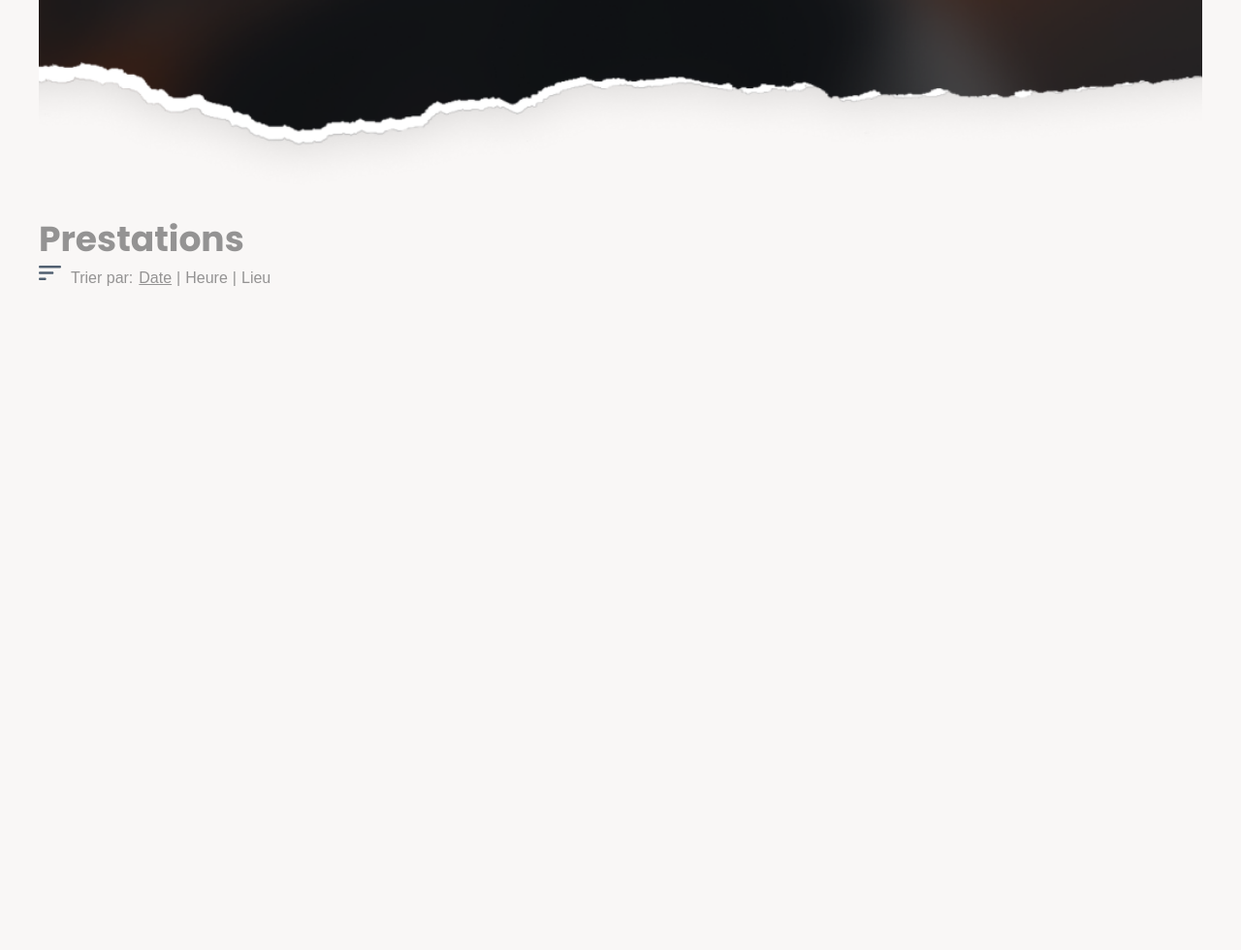
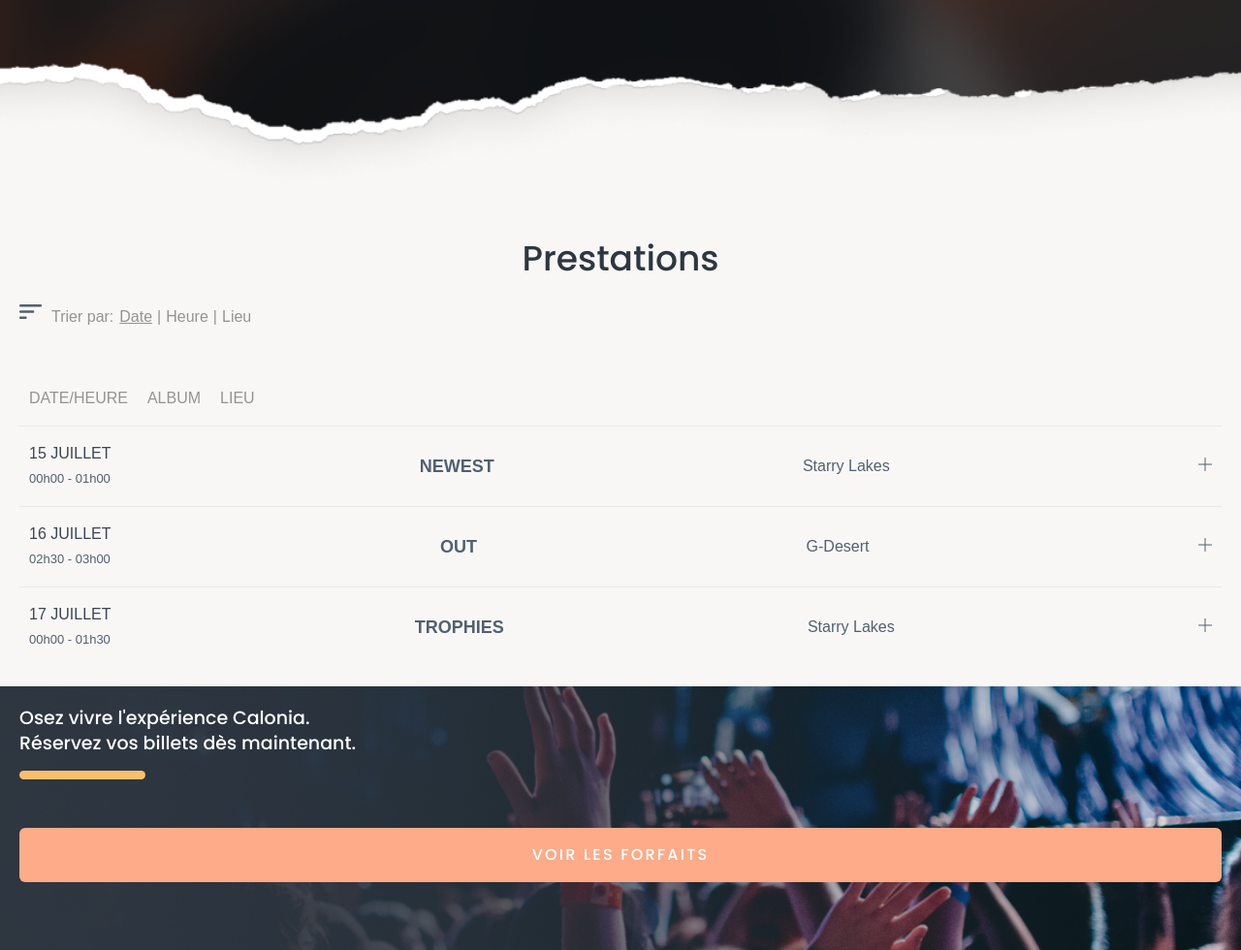
Before and after one commit to lucasjoliveau/cw4-tp3, a website: page src/fiche-invite.html in a window 1280 px wide. Shown: the part 890-1870 px from the top of the page at 97% size. Before the commit the page ends 1190 px from the top, so only its background shows below. Drawn offline with nearby package versions, Linux system fonts and the light colour scheme; files that its build step writes are made by us from their sources; a web font is replaced by a local one.

```diff
--- a/src/fiche-invite.html
+++ b/src/fiche-invite.html
@@ -53,8 +53,7 @@
 
 
 <!-----------------------------------  Hero  ----------------------------------->
-<div class="wrapper">
-    <section class="hero hero-fiche">
+<section class="hero hero-fiche wrap">
     <img src="images/artiste_brandon_miles.png" alt="Brandon Miles" class="img-artiste">
     <h4>Brandon Miles</h4>
     <h6>Hip-hop</h6>
@@ -77,7 +76,7 @@
 
 
 <!-----------------------------------  Prestations  ----------------------------------->
-    <section class="prestations">
+<section class="prestations wrap">
     <h4>Prestations</h4>
     <div class="trier">
         <img src="images/i_trier.svg" alt="Option de tri">
@@ -89,11 +88,77 @@
         </ul>
     </div>
 
+    <div class="liste-prestations">
+        <ul class="prestations-legende">
+            <li><h6>Date/heure</h6></li>
+            <li><h6>Album</h6></li>
+            <li><h6>Lieu</h6></li>
+        </ul>
 
+        <ul>
+            <!--     UNE PRESTATION       -->
+            <hr class="hr-thin">
+            <li>
+                <ul class="details-prestation">
+                    <li>
+                        <div class="date-heure">
+                            <h6>15 juillet</h6>
+                            <p class="petit-texte">00h00 - 01h00</p>
+                        </div>
+                    </li>
+                    <li><p class="titre-prestation">Newest</p></li>
+                    <li><p>Starry Lakes</p></li>
+                    <li><a href=""><img src="images/i_plus.svg" alt="Icône plus" class="icone-plus"></a></li>
+                </ul>
+            </li>
+            <!--     FIN UNE PRESTATION       -->
+            <!--     UNE PRESTATION       -->
+            <hr class="hr-thin">
+            <li>
+                <ul class="details-prestation">
+                    <li>
+                        <div class="date-heure">
+                            <h6>16 juillet</h6>
+                            <p class="petit-texte">02h30 - 03h00</p>
+                        </div>
+                    </li>
+                    <li><p class="titre-prestation">Out</p></li>
+                    <li><p>G-Desert</p></li>
+                    <li><a href=""><img src="images/i_plus.svg" alt="Icône plus" class="icone-plus"></a></li>
+                </ul>
+            </li>
+            <!--     FIN UNE PRESTATION       -->
+            <!--     UNE PRESTATION       -->
+            <hr class="hr-thin">
+            <li>
+                <ul class="details-prestation">
+                    <li>
+                        <div class="date-heure">
+                            <h6>17 juillet</h6>
+                            <p class="petit-texte">00h00 - 01h30</p>
+                        </div>
+                    </li>
+                    <li><p class="titre-prestation">Trophies</p></li>
+                    <li><p>Starry Lakes</p></li>
+                    <li><a href=""><img src="images/i_plus.svg" alt="Icône plus" class="icone-plus"></a></li>
+                </ul>
+            </li>
+            <!--     FIN UNE PRESTATION       -->
+            <div class="hr-thin">
+        </ul>
+    </div>
 </section>
 
 
-</div>
+<!-----------------------------------  BANDEAU PUBLICITAIRE  ----------------------------------->
+<section class="zone-publicite wrap">
+    <p>Osez vivre l'expérience Calonia.</p>
+    <p>Réservez vos billets dès maintenant.</p>
+    <div class="ligne-surlignement"></div>
+
+    <div><a href="" class="btn">Voir les forfaits</a></div>
+</section>
+
 
 </body>
 </html>
--- a/src/scss/components/_accueil-commanditaires.scss
+++ b/src/scss/components/_accueil-commanditaires.scss
@@ -12,7 +12,7 @@
     justify-content: center;
 
     li {
-      margin: 27px 16px;
+      margin: 27px 14px;
     }
 
   }
--- a/src/scss/components/_accueil-forfait.scss
+++ b/src/scss/components/_accueil-forfait.scss
@@ -1,6 +1,7 @@
 .forfait {
   background-color: $neutre-6;
-  border: 0.5px solid #949393;
+  border: 0.5px solid #DBD9D8;
+
   border-radius: 10px;
   padding: 22px;
   height: 500px;
--- a/src/scss/components/_accueil-infolettre.scss
+++ b/src/scss/components/_accueil-infolettre.scss
@@ -1,10 +1,13 @@
 .infolettre {
+  .wrap {
     background-color: $neutre-1;
     display: flex;
     justify-content: center;
     flex-direction: column;
     align-items: center;
     padding: 56px 0 96px;
+  }
+
 
   h3 {
     color: $neutre-6;
--- /dev/null
+++ b/src/scss/components/_fiche-bandeau.scss
@@ -0,0 +1,25 @@
+.zone-publicite {
+  background-image: url("../images/bg_bandeau_1.png");
+  background-position: center;
+  background-size: cover;
+
+  p {
+    font-weight: 500;
+    font-family: $ff-title;
+    color: $neutre-6;
+    font-size: 19px;
+  }
+
+
+  div.ligne-surlignement {
+    background-color: $color-complementaire;
+    width: 130px;
+    height: 9px;
+    border-radius: 20px;
+    margin-top: 15px;
+  }
+
+  .btn {
+    margin: 50px 0;
+  }
+}
--- a/src/scss/components/_fiche-hero.scss
+++ b/src/scss/components/_fiche-hero.scss
@@ -7,6 +7,7 @@
     flex-direction: column;
     height: 130vh;
     align-items: center;
+
 
   .img-artiste {
     border-radius: 19px;
--- a/src/scss/components/_fiche-prestations.scss
+++ b/src/scss/components/_fiche-prestations.scss
@@ -1,5 +1,21 @@
+.prestations {
+
+  ul {
+    list-style: none !important;
+  }
+
+  h4 {
+    text-align: center;
+    font-weight: 500;
+    color: $neutre-1;
+    margin-bottom: 20px;
+  }
+}
+
 .trier {
   display: flex;
+  margin-bottom: 43px;
+
   img {
     width: 23px;
     height: 15px;
@@ -8,7 +24,7 @@
 
   ul {
     display: flex;
-      list-style: none;
+    list-style: none;
 
     li {
       margin: 0;
@@ -31,3 +47,55 @@
     }
   }
 }
+
+.prestations-legende {
+  display: flex;
+  list-style: none;
+  padding: 0;
+
+  li {
+    margin: 0 10px;
+
+    h6 {
+      color: $neutre-4;
+    }
+  }
+}
+
+.icone-plus {
+  width: auto;
+}
+
+
+
+
+.liste-prestations {
+  .details-prestation {
+    color: $neutre-3;
+    display: flex;
+    align-items: center;
+    list-style: none;
+    margin: 15px 0;
+    justify-content: space-between;
+
+
+
+    li {
+      margin: 0 10px;
+    }
+
+    h6 {
+      margin: 0;
+    }
+
+  }
+
+  p.titre-prestation {
+    font-style: normal;
+    font-weight: 600;
+    font-size: 18px;
+    line-height: 160%;
+    color: $neutre-3;
+    text-transform: uppercase;
+  }
+}
--- a/src/scss/components/_footer.scss
+++ b/src/scss/components/_footer.scss
@@ -1,4 +1,9 @@
-footer {
+footer .wrap {
+
+  hr {
+    margin: auto;
+  }
+
   .footer-logo {
     margin: 30px auto;
     display: flex;
@@ -17,7 +22,8 @@
   }
 
   ul {
-    padding: 0 0 0 30px;
+    padding: 0 0 0 57px;
+
     li {
       font-weight: $fw-light;
       list-style-image: url("../images/i_valider.svg");
@@ -26,8 +32,8 @@
   }
 
   .bas-footer {
-    padding: 16px;
     background-color: $color-principale-fonce;
+
     .texte-gras-footer {
       font-weight: $fw-medium;
       text-align: center;
@@ -43,8 +49,5 @@
       font-size: 12px;
       text-align: center;
     }
-
   }
-
-
 }
--- a/src/scss/elements/_hr.scss
+++ b/src/scss/elements/_hr.scss
@@ -9,7 +9,7 @@
 }
 
 hr.hr-large{
-  height: 8px;
+  height: 9px;
 }
 
 .hr-thin-court {
--- a/src/scss/elements/_wrapper.scss
+++ b/src/scss/elements/_wrapper.scss
@@ -1,7 +1,10 @@
 .wrapper{
-  width: 343px;
   max-width: $max-width;
   margin: 0 auto;
+}
+
+.wrap {
+  padding: 20px;
 }
 
 // CSS Layout Grid to build the wrapper
--- a/src/scss/main.scss
+++ b/src/scss/main.scss
@@ -46,6 +46,7 @@
 
 @import "components/fiche-hero";
 @import "components/fiche-prestations";
+@import "components/fiche-bandeau";
 
 
 
--- a/src/scss/settings/_global.scss
+++ b/src/scss/settings/_global.scss
@@ -30,3 +30,7 @@
   background-color: $color-accent-reg;
   color: $neutre-6;
 }
+
+.petit-texte {
+  font-size: rem(13);
+}
```
Also changed, not shown: src/index.html (+26 -12 lines), src/images/bg_bandeau_1.png (added), src/images/i_plus.svg (added). Lines whose indentation alone changed are shown as unchanged.
